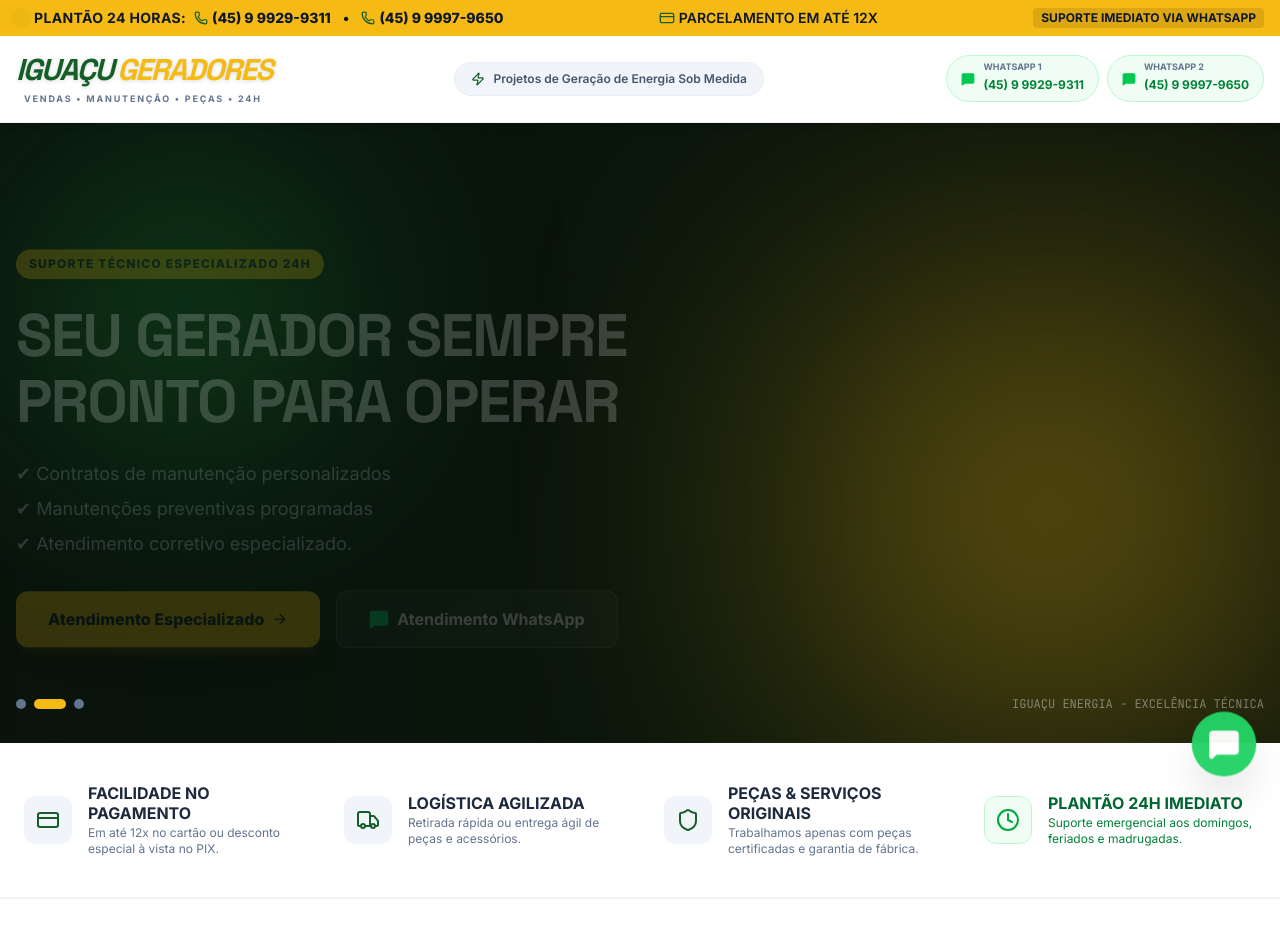
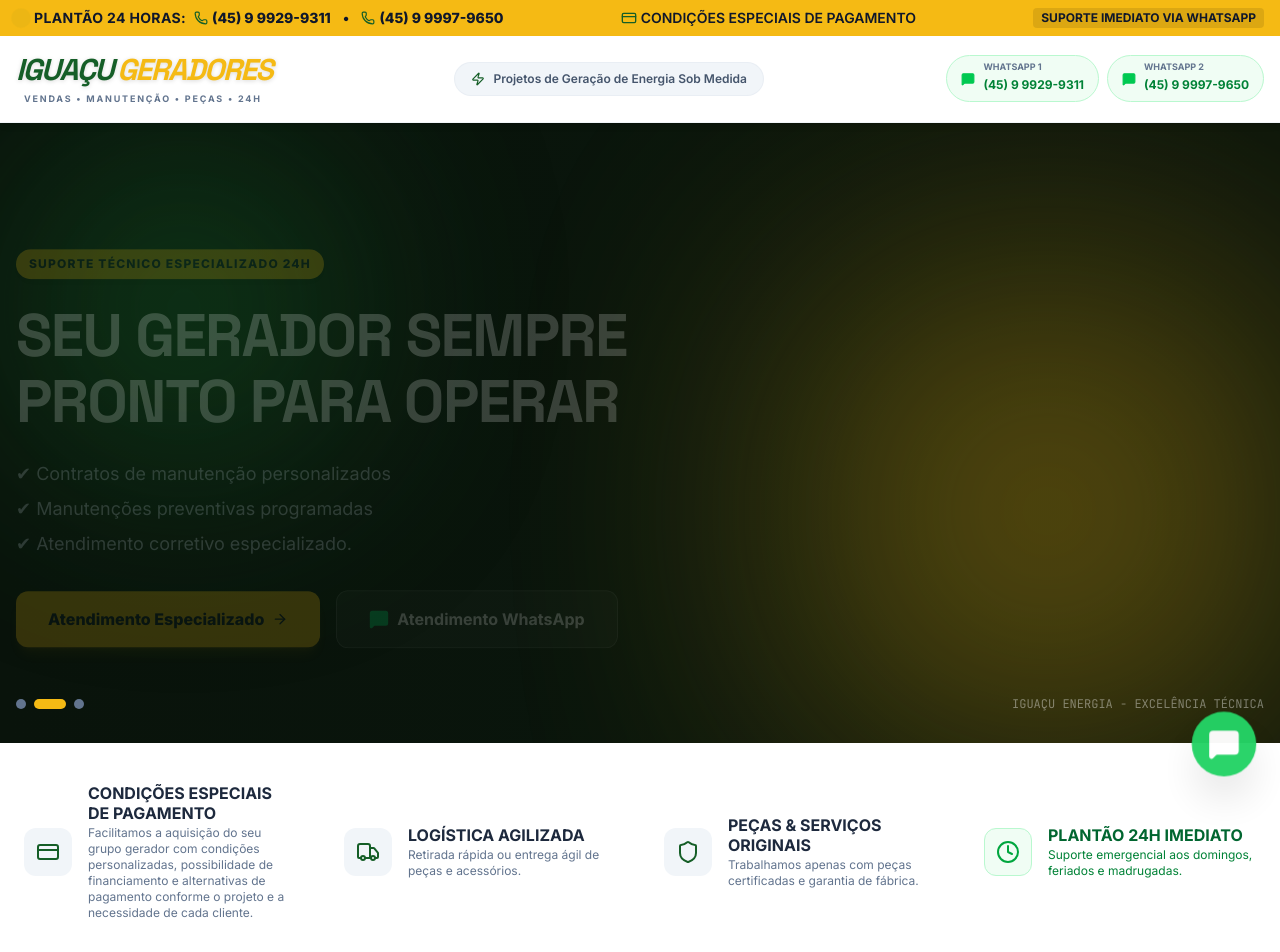
Before and after one commit to iguacugeradores-cell/Igua-u, a React (Vite) app: page / in a window 1280 px wide. Shown: the top 952 px of the page. Built offline with nearby package versions, Linux system fonts and the light colour scheme.

Commit message:
feat: update payment terms description
Change the messaging from "12x installments" to "special payment conditions" to better reflect the flexible financial options available for clients.

```diff
--- a/src/App.tsx
+++ b/src/App.tsx
@@ -267,7 +267,7 @@ export default function App() {
             </div>
           </div>
           <div className="hidden md:flex items-center gap-6">
-            <span className="flex items-center gap-1"><CreditCard className="w-4 h-4 text-brand-blue" /> PARCELAMENTO EM ATÉ 12X</span>
+            <span className="flex items-center gap-1"><CreditCard className="w-4 h-4 text-brand-blue" /> CONDIÇÕES ESPECIAIS DE PAGAMENTO</span>
           </div>
           <div className="flex items-center gap-1">
             <span className="bg-black/10 px-2 py-0.5 rounded text-[10px] md:text-xs font-bold text-slate-900">
@@ -651,8 +651,8 @@ export default function App() {
               <CreditCard className="w-6 h-6" />
             </div>
             <div>
-              <h3 className="font-bold text-slate-800 text-sm md:text-base leading-tight">FACILIDADE NO PAGAMENTO</h3>
-              <p className="text-xs text-slate-500 mt-0.5">Em até 12x no cartão ou desconto especial à vista no PIX.</p>
+              <h3 className="font-bold text-slate-800 text-sm md:text-base leading-tight">CONDIÇÕES ESPECIAIS DE PAGAMENTO</h3>
+              <p className="text-xs text-slate-500 mt-0.5">Facilitamos a aquisição do seu grupo gerador com condições personalizadas, possibilidade de financiamento e alternativas de pagamento conforme o projeto e a necessidade de cada cliente.</p>
             </div>
           </div>
 
@@ -1339,14 +1339,16 @@ export default function App() {
           <div className="space-y-6">
             <div>
               <h3 className="font-heading font-extrabold text-white text-sm uppercase tracking-wider mb-4 border-l-2 border-brand-red pl-2">
-                Formas de Pagamento
+                Condições de Pagamento
               </h3>
-              <p className="text-[10px] text-slate-400 mb-3">Aceitamos cartões de crédito, boleto faturado (sob análise) e PIX com desconto.</p>
+              <p className="text-xs text-slate-400 mb-4 leading-relaxed">
+                Facilitamos a aquisição do seu grupo gerador com condições personalizadas, possibilidade de financiamento e alternativas de pagamento conforme o projeto e a necessidade de cada cliente. Entre em contato com nossa equipe comercial para a melhor proposta.
+              </p>
 
               {/* Payment Card Icons Grid */}
               <div className="flex flex-wrap gap-2">
-                {['Visa', 'MasterCard', 'Elo', 'Boleto', 'Pix', 'Faturado'].map((pay, i) => (
-                  <span key={i} className="bg-slate-800 text-[10px] font-bold text-slate-300 px-2 py-1 rounded border border-slate-700/50 uppercase tracking-wider">
+                {['Financiamento', 'Boleto Faturado', 'Cartão de Crédito', 'Pix'].map((pay, i) => (
+                  <span key={i} className="bg-slate-800 text-[10px] font-bold text-slate-300 px-2.5 py-1.5 rounded border border-slate-700/50 uppercase tracking-wider">
                     {pay}
                   </span>
                 ))}
```
